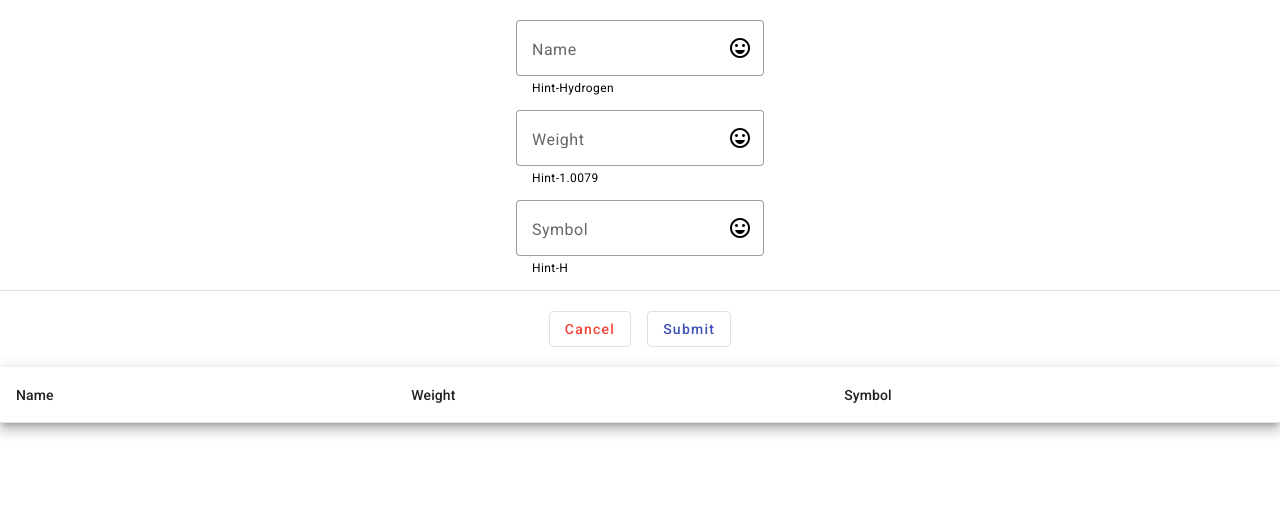
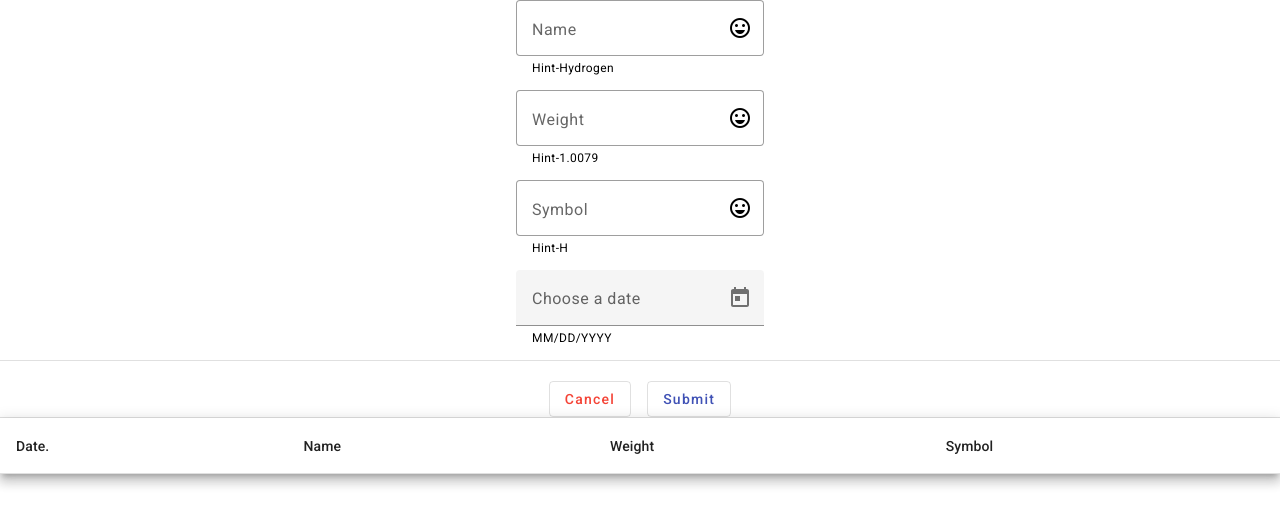
Before and after one commit to saurabhkus7415/angular-material-demo, an Angular app: page / in a window 1280 px wide. Shown: the top 526 px of the page. Built offline with nearby package versions, Linux system fonts and the light colour scheme.

Commit message:
added date and update list

```diff
--- a/src/app/app.component.html
+++ b/src/app/app.component.html
@@ -32,6 +32,18 @@
       <mat-hint>Hint-H</mat-hint>
     </mat-form-field>
   </p>
+  <p>
+    <mat-form-field class="example-full-width">
+      <mat-label>Choose a date</mat-label>
+      <input matInput [formControl]="date" [matDatepicker]="picker" />
+      <mat-hint>MM/DD/YYYY</mat-hint>
+      <mat-datepicker-toggle
+        matIconSuffix
+        [for]="picker"
+      ></mat-datepicker-toggle>
+      <mat-datepicker [dateClass]="dateClass" #picker></mat-datepicker>
+    </mat-form-field>
+  </p>
   <mat-divider></mat-divider>
   <section>
     <div class="example-button-row">
@@ -43,16 +55,17 @@
       </button>
     </div>
   </section>
+  <mat-divider></mat-divider>
 </div>
 <table mat-table [dataSource]="dataSource" class="mat-elevation-z8">
   <!--- Note that these columns can be defined in any order.
         The actual rendered columns are set as a property on the row definition" -->
 
   <!-- Position Column -->
-  <!-- <ng-container matColumnDef="position">
-    <th mat-header-cell *matHeaderCellDef>No.</th>
-    <td mat-cell *matCellDef="let element">{{ element?.position }}</td>
-  </ng-container> -->
+  <ng-container matColumnDef="date">
+    <th mat-header-cell *matHeaderCellDef>Date.</th>
+    <td mat-cell *matCellDef="let element">{{ element.date.split("T")[0] }}</td>
+  </ng-container>
 
   <!-- Name Column -->
   <ng-container matColumnDef="name">
--- a/src/app/app.component.scss
+++ b/src/app/app.component.scss
@@ -43,6 +43,10 @@ section {
 }
 div {
   text-align: -webkit-center;
-  margin-top: 20px;
-  margin-bottom: 20px;
+  // margin-top: 20px;
+  // margin-bottom: 20px;
 }
+button.example-custom-date-class {
+  background: orange;
+  border-radius: 100%;
+}
--- a/src/app/app.component.ts
+++ b/src/app/app.component.ts
@@ -1,4 +1,11 @@
-import { Component, NgModule, NgZone, OnInit, inject } from '@angular/core';
+import {
+  Component,
+  NgModule,
+  NgZone,
+  OnInit,
+  ViewEncapsulation,
+  inject,
+} from '@angular/core';
 
 import { MatTableDataSource } from '@angular/material/table';
 
@@ -14,10 +21,16 @@ import { FormControl, FormsModule, ReactiveFormsModule } from '@angular/forms';
 import { MatDividerModule } from '@angular/material/divider';
 import { LocalService } from './core/service/local.service';
 import { of } from 'rxjs';
+import { provideNativeDateAdapter } from '@angular/material/core';
+import {
+  MatCalendarCellClassFunction,
+  MatDatepickerModule,
+} from '@angular/material/datepicker';
 export interface PeriodicElement {
   name: string;
   weight: string;
   symbol: string;
+  date: string;
 }
 
 // const ELEMENT_DATA: PeriodicElement[] = [
@@ -37,7 +50,7 @@ export interface PeriodicElement {
   templateUrl: './app.component.html',
   styleUrls: ['./app.component.scss'],
   standalone: true,
-
+  encapsulation: ViewEncapsulation.None,
   imports: [
     RouterOutlet,
     MatButtonToggleModule,
@@ -51,15 +64,26 @@ export interface PeriodicElement {
     FormsModule,
     ReactiveFormsModule,
     MatDividerModule,
+    MatDatepickerModule,
   ],
 })
 export class AppComponent implements OnInit {
   title = 'angular-material-project';
+  dateClass: MatCalendarCellClassFunction<Date> = (cellDate, view) => {
+    // Only highligh dates inside the month view.
+    if (view === 'month') {
+      const date = cellDate.getDate();
 
+      // Highlight the 1st and 20th day of each month.
+      return date === 1 || date === 20 ? 'example-custom-date-class' : '';
+    }
+
+    return '';
+  };
   hidden = false;
   _localStorage = inject(LocalService);
   listData: PeriodicElement[] = [];
-  displayedColumns: string[] = ['name', 'weight', 'symbol'];
+  displayedColumns: string[] = ['date', 'name', 'weight', 'symbol'];
   dataSource = this.listData;
   toggleBadgeVisibility() {
     this.hidden = !this.hidden;
@@ -67,6 +91,7 @@ export class AppComponent implements OnInit {
   name = new FormControl();
   weight = new FormControl();
   symbol = new FormControl();
+  date = new FormControl();
 
   ngOnInit(): void {
     this.onGetData();
@@ -88,6 +113,7 @@ export class AppComponent implements OnInit {
       name: this.name.value,
       weight: this.weight.value,
       symbol: this.symbol.value,
+      date: this.date.value,
     };
 
     this.listData.push(formData);
@@ -104,5 +130,6 @@ export class AppComponent implements OnInit {
     this.name.reset();
     this.weight.reset();
     this.symbol.reset();
+    this.date.reset();
   }
 }
```
